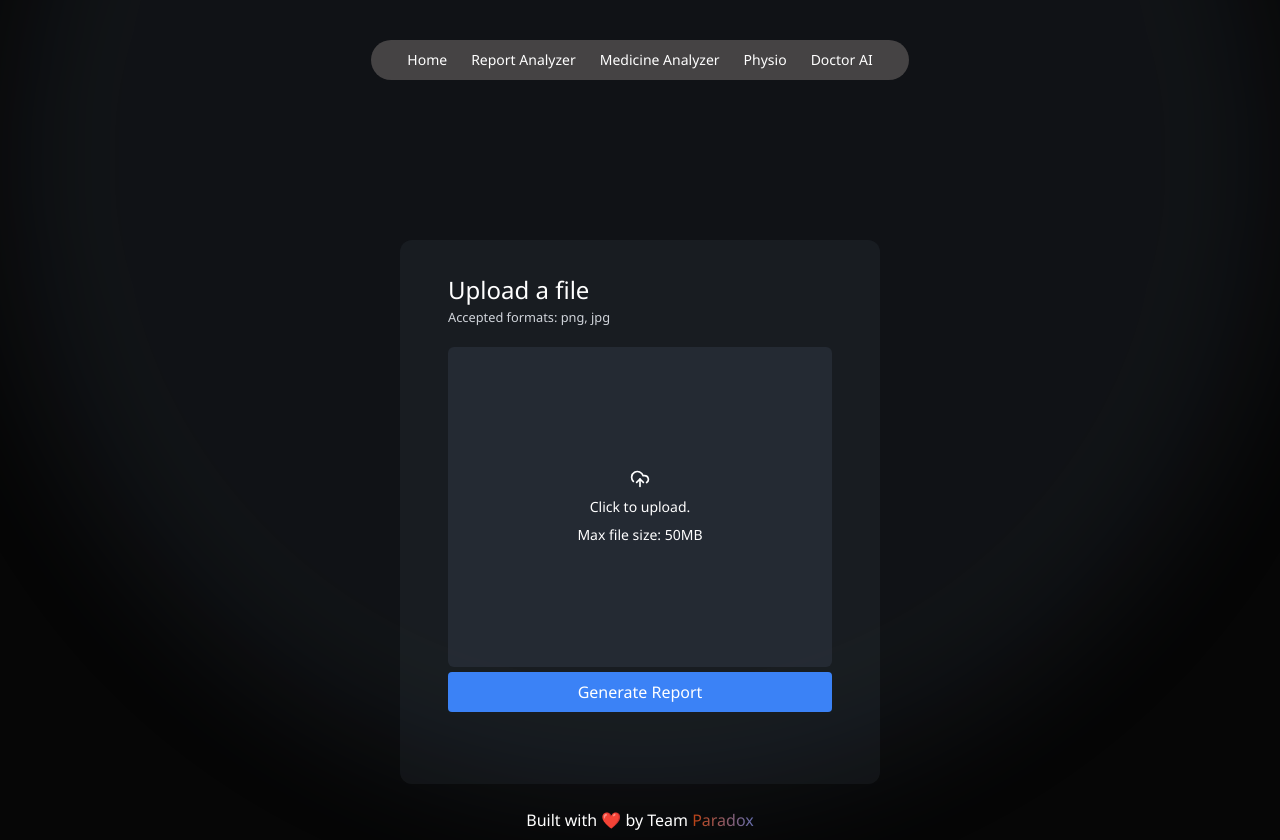
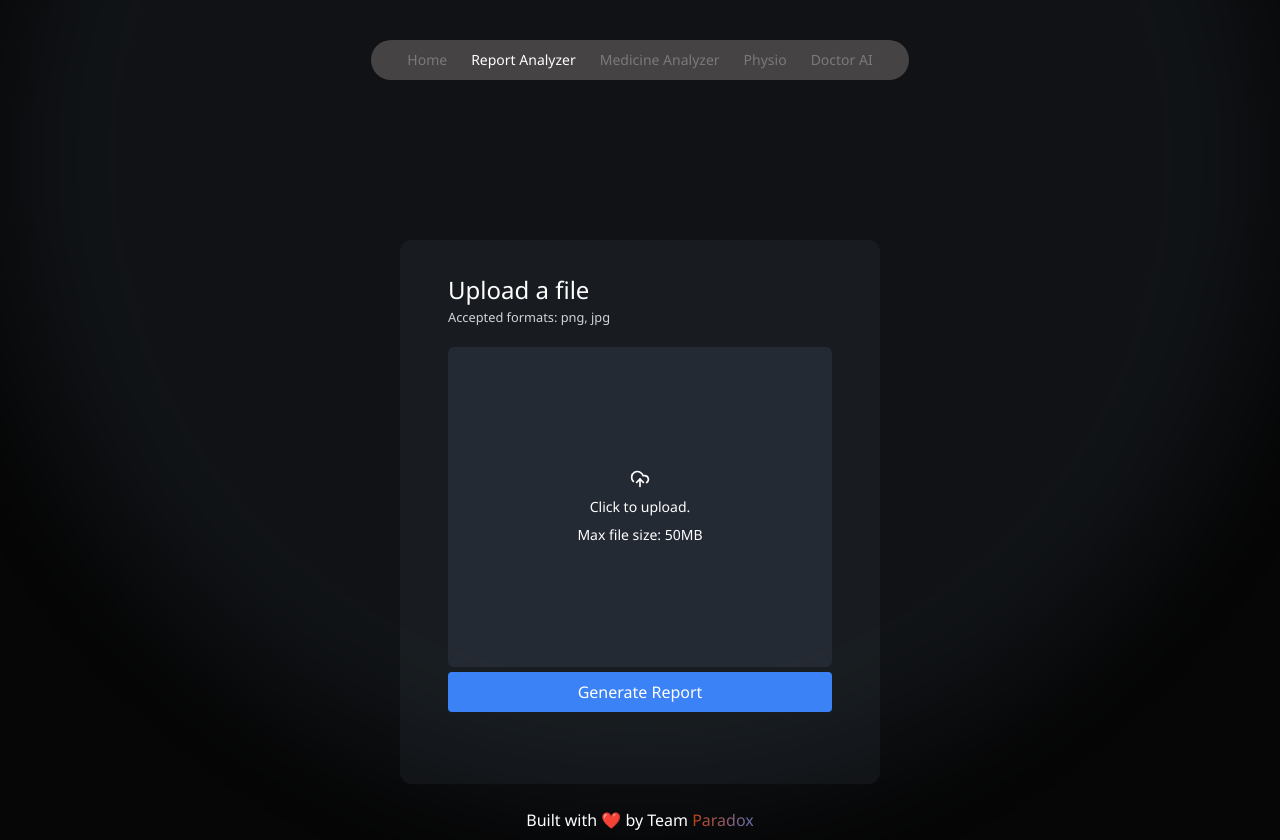
Before and after one commit to open-xyz/Paradox, a Next.js app: page /medical-report in a window 1280 px wide. Built offline with nearby package versions, Linux system fonts and the light colour scheme.

Commit message:
style: navbar color on hover and active link

```diff
--- a/components/header/Header.tsx
+++ b/components/header/Header.tsx
@@ -1,41 +1,54 @@
+'use client';
 import { Menubar } from '@/components/ui/menubar';
+import { usePathname } from 'next/navigation';
 import Link from 'next/link';
 
 type HeaderProps = {};
 
 const Header: React.FC<HeaderProps> = () => {
+	const pathname = usePathname();
 	return (
 		<div className='fixed w-full top-[5%] flex justify-center z-50'>
-			<Menubar className='flex items-center justify-center gap-5 text-sm text-white border-none rounded-full w-fit px-9 bg-arcMenuBg'>
+			<Menubar className='flex items-center justify-center gap-5 text-sm text-white border-none rounded-full hover:text-white w-fit px-9 bg-arcMenuBg'>
 				<Link
-					className='transition-all duration-300 ease-in-out hover:underline'
+					className={`${
+						pathname === '/' ? '' : 'text-secondaryGrey'
+					} transition-all duration-300 ease-in-out hover:underline hover:text-white hover:scale-105 `}
 					href={'/'}
 				>
 					Home
 				</Link>
 
 				<Link
-					className='transition-all duration-300 ease-in-out hover:underline'
+					className={`${
+						pathname === '/medical-report' ? '' : 'text-secondaryGrey'
+					} transition-all duration-300 ease-in-out hover:underline hover:text-white hover:scale-105`}
 					href={'/medical-report'}
 				>
 					Report Analyzer
 				</Link>
 
 				<Link
-					className='transition-all duration-300 ease-in-out hover:underline'
+					className={`${
+						pathname === '/medicine-analyzer' ? '' : 'text-secondaryGrey'
+					} transition-all duration-300 ease-in-out hover:underline hover:text-white hover:scale-105`}
 					href={'/medicine-analyzer'}
 				>
 					Medicine Analyzer
 				</Link>
 
 				<Link
-					className='transition-all duration-300 ease-in-out hover:underline'
+					className={`${
+						pathname === '/physio' ? '' : 'text-secondaryGrey'
+					} transition-all duration-300 ease-in-out hover:underline hover:text-white hover:scale-105`}
 					href={'/physio'}
 				>
 					Physio
 				</Link>
 				<Link
-					className='transition-all duration-300 ease-in-out hover:underline'
+					className={`${
+						pathname === '/chat' ? '' : 'text-secondaryGrey'
+					} transition-all duration-300 ease-in-out hover:underline hover:text-white hover:scale-105`}
 					href={'/chat'}
 				>
 					Doctor AI
```
